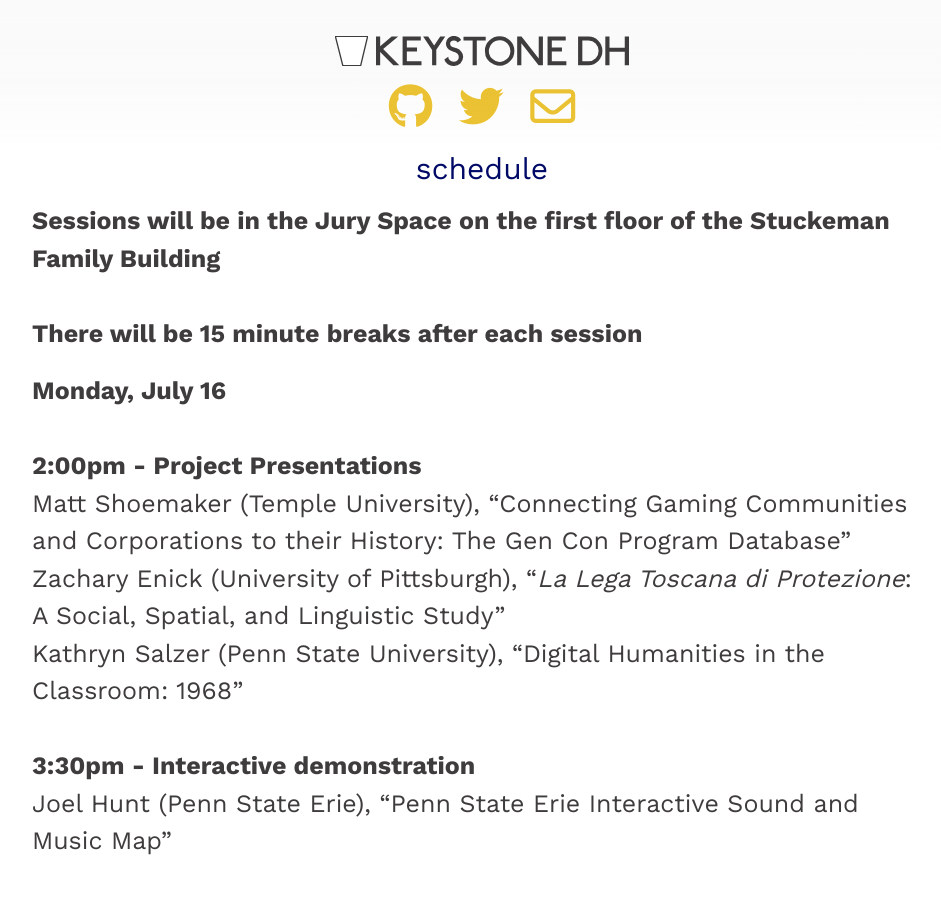
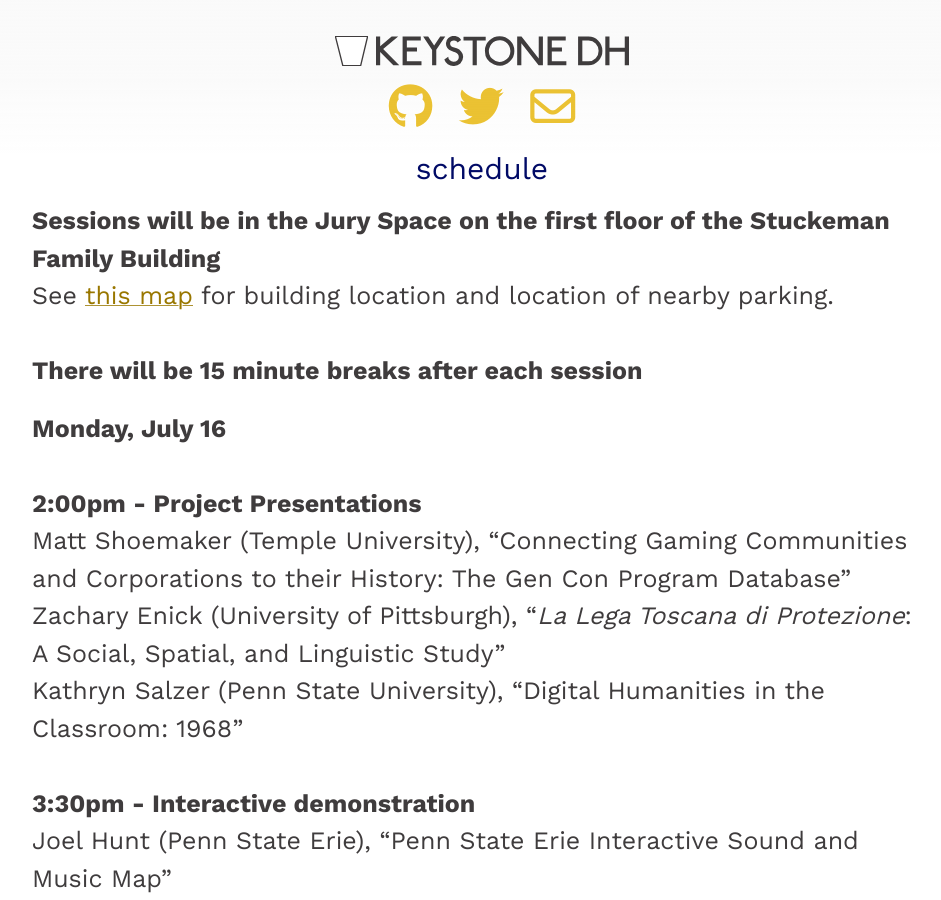
Before and after one commit to KeystoneDH/2018, a Jekyll site: the page built from schedule.md, in a window 1280 px wide and 900 px high. Shown: the whole window, without its empty margins (158-1099 px from the left). Built offline with Jekyll 4.4.1, drawn with Linux system fonts in a browser that asks for light colours; nearby versions of some CDN libraries.

Commit message:
Update schedule.md

```diff
--- a/schedule.md
+++ b/schedule.md
@@ -7,6 +7,8 @@ tags: page
 
 
 **Sessions will be in the Jury Space on the first floor of the Stuckeman Family Building**
+<br/>
+See [this map](https://www.google.com/maps/d/u/0/viewer?mid=1JTL1PDrKY7W9zg7K0XeufL-1150&ll=40.800905140701325%2C-77.86738690081796&z=16) for building location and location of nearby parking.
 <br/><br/>
 **There will be 15 minute breaks after each session**
 
```
